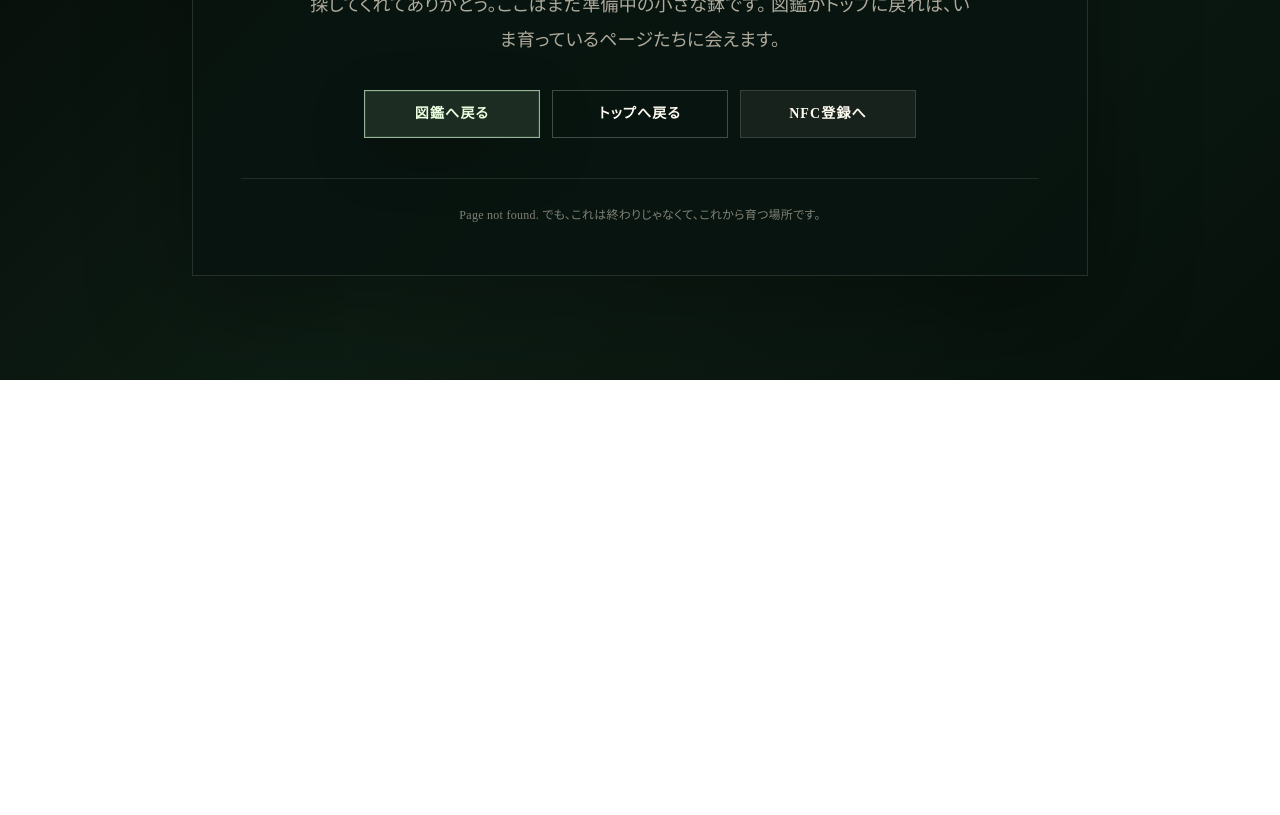
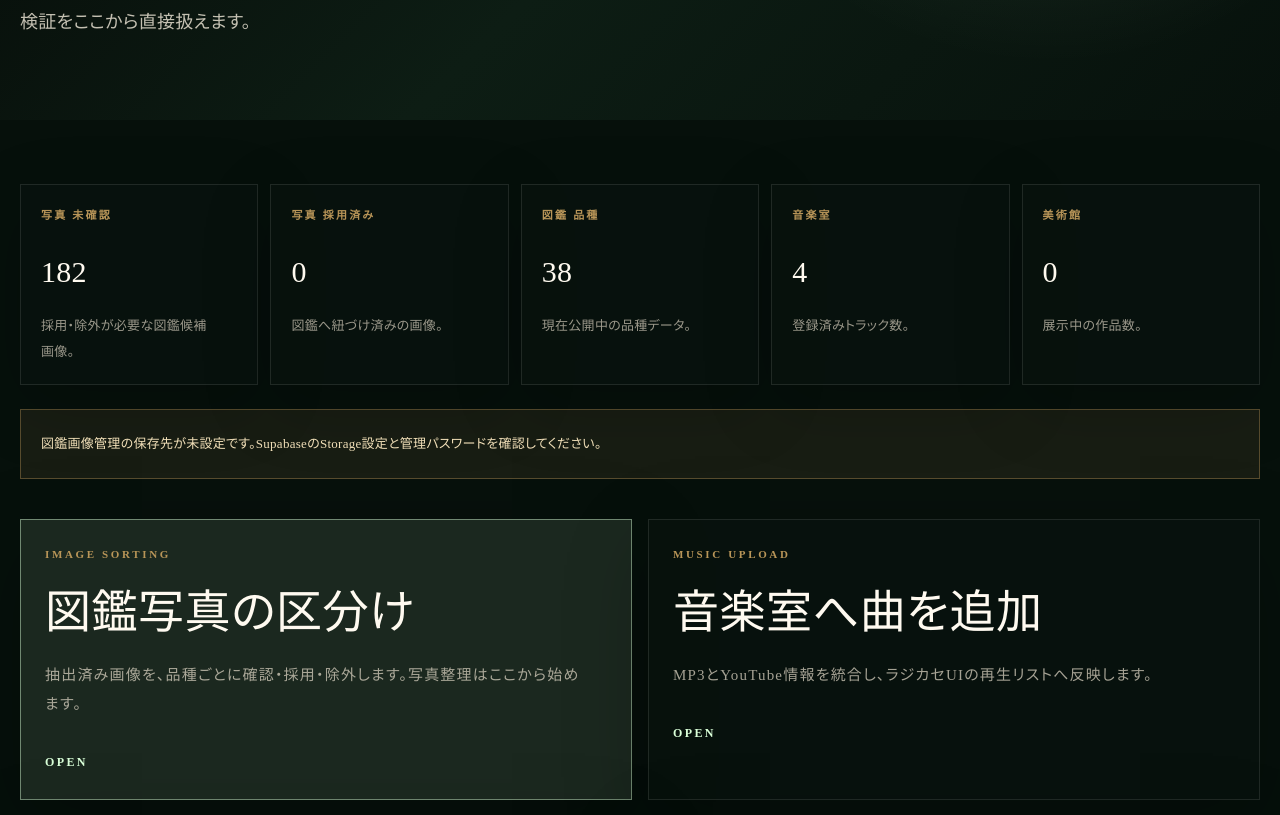
Before and after one commit to kumag36/aroid-nfc, a Next.js app: page /admin in a window 1280 px wide. Before the commit this address had no page. Shown: the part 420-1235 px from the top of the page. Before the commit the page ends 800 px from the top, so only its background shows below. Built offline with nearby package versions, Linux system fonts and the light colour scheme; no server answers.

Commit message:
Add hidden admin room and encoding guard

```diff
--- /dev/null
+++ b/app/admin/page.tsx
@@ -0,0 +1,126 @@
+import Link from 'next/link'
+import BrandHeader from '@/app/components/BrandHeader'
+import { plants } from '@/lib/dictionary-data'
+import { dictionaryImageCandidates } from '@/lib/dictionary-image-data'
+import {
+  getDictionaryImageAdminReady,
+  listDictionaryImageAssignments,
+  listDictionaryImageExclusions,
+} from '@/lib/dictionary-image-storage'
+import { listMuseumWorks } from '@/lib/museum-storage'
+import { listMusicTracks } from '@/lib/music-storage'
+
+export const dynamic = 'force-dynamic'
+
+export const metadata = {
+  title: '管理室 | ZAMAKURI.JP',
+  robots: {
+    index: false,
+    follow: false,
+  },
+}
+
+const adminLinks = [
+  {
+    href: '/dictionary/admin/images',
+    eyebrow: 'IMAGE SORTING',
+    title: '図鑑写真の区分け',
+    body: '抽出済み画像を、品種ごとに確認・採用・除外します。写真整理はここから始めます。',
+    primary: true,
+  },
+  {
+    href: '/music/admin',
+    eyebrow: 'MUSIC UPLOAD',
+    title: '音楽室へ曲を追加',
+    body: 'MP3とYouTube情報を統合し、ラジカセUIの再生リストへ反映します。',
+  },
+  {
+    href: '/museum/admin',
+    eyebrow: 'MUSEUM UPLOAD',
+    title: '美術館へ作品を追加',
+    body: '漫画や画像作品をアップロードし、スマホ縦読み展示へ並べます。',
+  },
+  {
+    href: '/nfc/verify',
+    eyebrow: 'NFC LAB',
+    title: 'NFCタグ検証',
+    body: 'NFC Toolsで書き込むURL、登録済み判定、未登録時の導線を確認します。',
+  },
+]
+
+function StatCard({ label, value, detail }: { label: string; value: string | number; detail: string }) {
+  return (
+    <article className="border border-[#fffaf0]/10 bg-[#07120d]/86 p-5 shadow-[0_20px_70px_rgba(0,0,0,0.2)]">
+      <p className="text-[11px] font-semibold tracking-[0.2em] text-[#b89558]">{label}</p>
+      <p className="mt-4 text-3xl font-medium text-[#fffaf0]">{value}</p>
+      <p className="mt-3 text-[13px] leading-7 text-[#d8d0bf]/70">{detail}</p>
+    </article>
+  )
+}
+
+export default async function AdminPage() {
+  const [assignments, exclusions, musicTracks, museumWorks] = await Promise.all([
+    listDictionaryImageAssignments(),
+    listDictionaryImageExclusions(),
+    listMusicTracks().catch(() => []),
+    listMuseumWorks().catch(() => []),
+  ])
+  const pendingImages = Math.max(dictionaryImageCandidates.length - assignments.length - exclusions.length, 0)
+
+  return (
+    <main className="min-h-screen bg-[#06100b] text-[#fffaf0] [font-family:'Yu_Mincho','Hiragino_Mincho_ProN','Noto_Serif_JP',serif]">
+      <BrandHeader />
+
+      <section className="relative overflow-hidden bg-[radial-gradient(circle_at_82%_18%,rgba(217,255,216,0.12),transparent_34%),linear-gradient(135deg,#050806_0%,#0d1d14_52%,#07110c_100%)] px-5 pb-14 pt-32 md:pb-20 md:pt-40">
+        <div className="mx-auto max-w-7xl">
+          <p className="mb-5 text-xs font-semibold tracking-[0.32em] text-[#b89558]">HIDDEN ADMIN ROOM</p>
+          <h1 className="max-w-5xl text-[clamp(2.55rem,7vw,6.2rem)] font-medium leading-[1.08] tracking-normal">
+            管理機能を
+            <span className="block">ここに集約する。</span>
+          </h1>
+          <p className="mt-8 max-w-3xl text-[15px] leading-8 text-[#eee7d7]/82 md:text-lg md:leading-9">
+            表のサイトには出さない、ざまくりプランツの作業室です。図鑑写真の区分け、音楽室、美術館、NFC検証をここから直接扱えます。
+          </p>
+        </div>
+      </section>
+
+      <section className="mx-auto max-w-7xl px-5 py-12 md:py-16">
+        <div className="grid gap-3 md:grid-cols-2 lg:grid-cols-5">
+          <StatCard label="写真 未確認" value={pendingImages} detail="採用・除外が必要な図鑑候補画像。" />
+          <StatCard label="写真 採用済み" value={assignments.length} detail="図鑑へ紐づけ済みの画像。" />
+          <StatCard label="図鑑 品種" value={plants.length} detail="現在公開中の品種データ。" />
+          <StatCard label="音楽室" value={musicTracks.length} detail="登録済みトラック数。" />
+          <StatCard label="美術館" value={museumWorks.length} detail="展示中の作品数。" />
+        </div>
+
+        {!getDictionaryImageAdminReady() && (
+          <div className="mt-6 border border-[#b89558]/40 bg-[#b89558]/10 p-5 text-[13px] leading-7 text-[#f1dfb8]">
+            図鑑画像管理の保存先が未設定です。SupabaseのStorage設定と管理パスワードを確認してください。
+          </div>
+        )}
+
+        <div className="mt-10 grid gap-4 md:grid-cols-2">
+          {adminLinks.map((item) => (
+            <Link
+              key={item.href}
+              href={item.href}
+              className={[
+                'group block border p-6 shadow-[0_24px_80px_rgba(0,0,0,0.22)] transition duration-300 hover:-translate-y-1',
+                item.primary
+                  ? 'border-[#d9ffd8]/45 bg-[#d9ffd8]/10'
+                  : 'border-[#fffaf0]/10 bg-[#07120d]/86 hover:border-[#d9ffd8]/35',
+              ].join(' ')}
+            >
+              <p className="text-[11px] font-semibold tracking-[0.24em] text-[#b89558]">{item.eyebrow}</p>
+              <h2 className="mt-5 text-2xl font-medium leading-tight text-[#fffaf0] md:text-3xl">{item.title}</h2>
+              <p className="mt-5 text-[15px] leading-8 text-[#d8d0bf]/76">{item.body}</p>
+              <p className="mt-8 text-xs font-semibold tracking-[0.2em] text-[#d9ffd8] transition group-hover:translate-x-1">
+                OPEN
+              </p>
+            </Link>
+          ))}
+        </div>
+      </section>
+    </main>
+  )
+}
--- a/app/dictionary/admin/images/page.tsx
+++ b/app/dictionary/admin/images/page.tsx
@@ -14,6 +14,10 @@ export const dynamic = 'force-dynamic'
 
 export const metadata = {
   title: '図鑑画像 管理者入口 | ZAMAKURI.JP',
+  robots: {
+    index: false,
+    follow: false,
+  },
 }
 
 export default async function DictionaryImageAdminPage() {
@@ -36,7 +40,7 @@ export default async function DictionaryImageAdminPage() {
               <span className="block">確認して紐づける。</span>
             </h1>
             <p className="mt-8 max-w-2xl text-[15px] leading-8 text-[#eee7d7]/82 md:text-lg md:leading-9">
-              自動判定は仮候補です。最終確認した画像だけを採用し、不要な画像は除外して、作業キューを軽く保ちます。
+              自動判定は仮候補です。管理者が最終確認した画像だけを採用し、不要な画像は除外して作業キューを軽く保ちます。
             </p>
           </div>
 
@@ -65,11 +69,11 @@ export default async function DictionaryImageAdminPage() {
           initialExclusions={exclusions}
           adminReady={getDictionaryImageAdminReady()}
         />
-        <div className="mt-10 text-center">
-          <Link
-            href="/dictionary"
-            className="text-xs font-semibold tracking-[0.2em] text-[#d8d0bf]/62 transition hover:text-[#d9ffd8]"
-          >
+        <div className="mt-10 flex flex-wrap justify-center gap-5 text-xs font-semibold tracking-[0.2em]">
+          <Link href="/admin" className="text-[#d8d0bf]/62 transition hover:text-[#d9ffd8]">
+            管理室へ戻る
+          </Link>
+          <Link href="/dictionary" className="text-[#d8d0bf]/62 transition hover:text-[#d9ffd8]">
             図鑑へ戻る
           </Link>
         </div>
--- a/app/museum/page.tsx
+++ b/app/museum/page.tsx
@@ -1,4 +1,3 @@
-import Link from 'next/link'
 import BrandHeader from '@/app/components/BrandHeader'
 import MuseumGallery from './components/MuseumGallery'
 
@@ -28,9 +27,6 @@ export default function MuseumPage() {
             <a href="#gallery" className="inline-flex min-h-12 min-w-44 items-center justify-center border border-[#d9ffd8]/65 bg-[#d9ffd8]/10 px-7 text-sm font-semibold tracking-[0.18em] text-[#eaffdf] shadow-[inset_0_0_0_1px_rgba(217,255,216,0.08),0_18px_60px_rgba(0,0,0,0.18)] transition duration-300 hover:-translate-y-0.5 hover:bg-[#d9ffd8] hover:text-[#07110c]">
               展示を見る
             </a>
-            <Link href="/museum/admin" className="inline-flex min-h-12 min-w-44 items-center justify-center border border-[#fffaf0]/24 bg-[#050806]/10 px-7 text-sm font-semibold tracking-[0.18em] text-[#fffaf0] transition duration-300 hover:-translate-y-0.5 hover:border-[#d9ffd8]/55">
-              管理者入口
-            </Link>
           </div>
         </div>
       </section>
--- a/app/music/admin/page.tsx
+++ b/app/music/admin/page.tsx
@@ -3,7 +3,11 @@ import BrandHeader from '@/app/components/BrandHeader'
 import MusicUploadForm from '../components/MusicUploadForm'
 
 export const metadata = {
-  title: '音楽室 管理者入口 | ざまくりプランツ',
+  title: '音楽室 管理者入口 | ZAMAKURI.JP',
+  robots: {
+    index: false,
+    follow: false,
+  },
 }
 
 export default function MusicAdminPage() {
@@ -22,15 +26,14 @@ export default function MusicAdminPage() {
               <span className="block">追加する。</span>
             </h1>
             <p className="mt-8 max-w-2xl text-[15px] leading-8 text-[#eee7d7]/82 md:text-lg md:leading-9">
-              ここは管理者だけの入口です。音源を選ぶと、音楽室のプレイヤーに展示されます。
+              ここは管理者だけの入口です。音源を選ぶと、音楽室のラジカセプレイヤーに表示されます。
             </p>
           </div>
 
           <div className="border border-[#fffaf0]/10 bg-[#07120d]/86 p-5 text-[13px] leading-7 text-[#d8d0bf]/70">
             <p className="text-[11px] font-semibold tracking-[0.22em] text-[#b89558]">SETUP</p>
             <p className="mt-4">
-              管理者パスワードは美術館と同じものを使えます。Storage bucket
-              <span className="text-[#eaffdf]"> music</span> はアップロード時に自動作成を試します。
+              管理者パスワードとStorage bucket <span className="text-[#eaffdf]">music</span> を使って保存します。
             </p>
           </div>
         </div>
@@ -38,8 +41,11 @@ export default function MusicAdminPage() {
 
       <section className="mx-auto max-w-3xl px-5 py-16 md:py-24">
         <MusicUploadForm />
-        <div className="mt-8 text-center">
-          <Link href="/music" className="text-xs font-semibold tracking-[0.2em] text-[#d8d0bf]/62 transition hover:text-[#d9ffd8]">
+        <div className="mt-8 flex flex-wrap justify-center gap-5 text-xs font-semibold tracking-[0.2em]">
+          <Link href="/admin" className="text-[#d8d0bf]/62 transition hover:text-[#d9ffd8]">
+            管理室へ戻る
+          </Link>
+          <Link href="/music" className="text-[#d8d0bf]/62 transition hover:text-[#d9ffd8]">
             音楽室へ戻る
           </Link>
         </div>
--- a/app/music/page.tsx
+++ b/app/music/page.tsx
@@ -1,4 +1,3 @@
-import Link from 'next/link'
 import BrandHeader from '@/app/components/BrandHeader'
 import MusicRoom from './components/MusicRoom'
 
@@ -22,15 +21,12 @@ export default function MusicPage() {
             <span className="block">音楽室</span>
           </h1>
           <p className="mt-8 max-w-2xl text-[15px] leading-8 text-[#eee7d7]/82 md:text-lg md:leading-9">
-            植物のそばに置きたい音、作りかけの音、ふと思いついた旋律を静かに保管する部屋です。
+            植物のそばに置いた音、作りかけの音、ふと思いついた旋律を静かに保管する部屋です。
           </p>
           <div className="mt-10 flex flex-wrap gap-3">
             <a href="#tracks" className="inline-flex min-h-12 min-w-44 items-center justify-center border border-[#d9ffd8]/65 bg-[#d9ffd8]/10 px-7 text-sm font-semibold tracking-[0.18em] text-[#eaffdf] shadow-[inset_0_0_0_1px_rgba(217,255,216,0.08),0_18px_60px_rgba(0,0,0,0.18)] transition duration-300 hover:-translate-y-0.5 hover:bg-[#d9ffd8] hover:text-[#07110c]">
               音楽を聴く
             </a>
-            <Link href="/music/admin" className="inline-flex min-h-12 min-w-44 items-center justify-center border border-[#fffaf0]/24 bg-[#050806]/10 px-7 text-sm font-semibold tracking-[0.18em] text-[#fffaf0] transition duration-300 hover:-translate-y-0.5 hover:border-[#d9ffd8]/55">
-              管理者入口
-            </Link>
           </div>
         </div>
       </section>
--- /dev/null
+++ b/scripts/check-text-encoding.mjs
@@ -0,0 +1,68 @@
+import { readFileSync, readdirSync, statSync } from 'node:fs'
+import { join, relative } from 'node:path'
+
+const roots = ['app', 'lib', 'scripts']
+const extensions = new Set(['.js', '.jsx', '.ts', '.tsx', '.json', '.css', '.mjs', '.md'])
+const mojibakeChars = [
+  0x7e3a,
+  0x7e67,
+  0x7e5d,
+  0x8b41,
+  0x9afb,
+  0x8b8c,
+  0x87b3,
+  0x8712,
+  0x9015,
+  0x9082,
+  0x8b17,
+  0x9ad1,
+  0x83a0,
+  0x8b5b,
+  0x9052,
+  0x8757,
+  0x873f,
+  0x8c82,
+  0xfffd,
+].map((code) => String.fromCharCode(code))
+
+function extensionOf(filePath) {
+  const match = filePath.match(/\.[^.]+$/)
+  return match ? match[0] : ''
+}
+
+function collectFiles(dir, files = []) {
+  for (const entry of readdirSync(dir)) {
+    const path = join(dir, entry)
+    const stats = statSync(path)
+    if (stats.isDirectory()) {
+      collectFiles(path, files)
+      continue
+    }
+    if (extensions.has(extensionOf(path))) {
+      files.push(path)
+    }
+  }
+  return files
+}
+
+const findings = []
+
+for (const root of roots) {
+  for (const file of collectFiles(root)) {
+    const text = readFileSync(file, 'utf8')
+    const lines = text.split(/\r?\n/)
+    lines.forEach((line, index) => {
+      if (mojibakeChars.some((char) => line.includes(char))) {
+        findings.push(`${relative(process.cwd(), file)}:${index + 1}: ${line.trim()}`)
+      }
+    })
+  }
+}
+
+if (findings.length > 0) {
+  console.error('Mojibake-like text was found. Fix these lines before build:')
+  console.error(findings.join('\n'))
+  process.exit(1)
+}
+
+console.log('Text encoding check passed.')
```
Also changed, not shown: package.json (+4 -3 lines), 2 other files (tests, documents, lock files or other folders).
